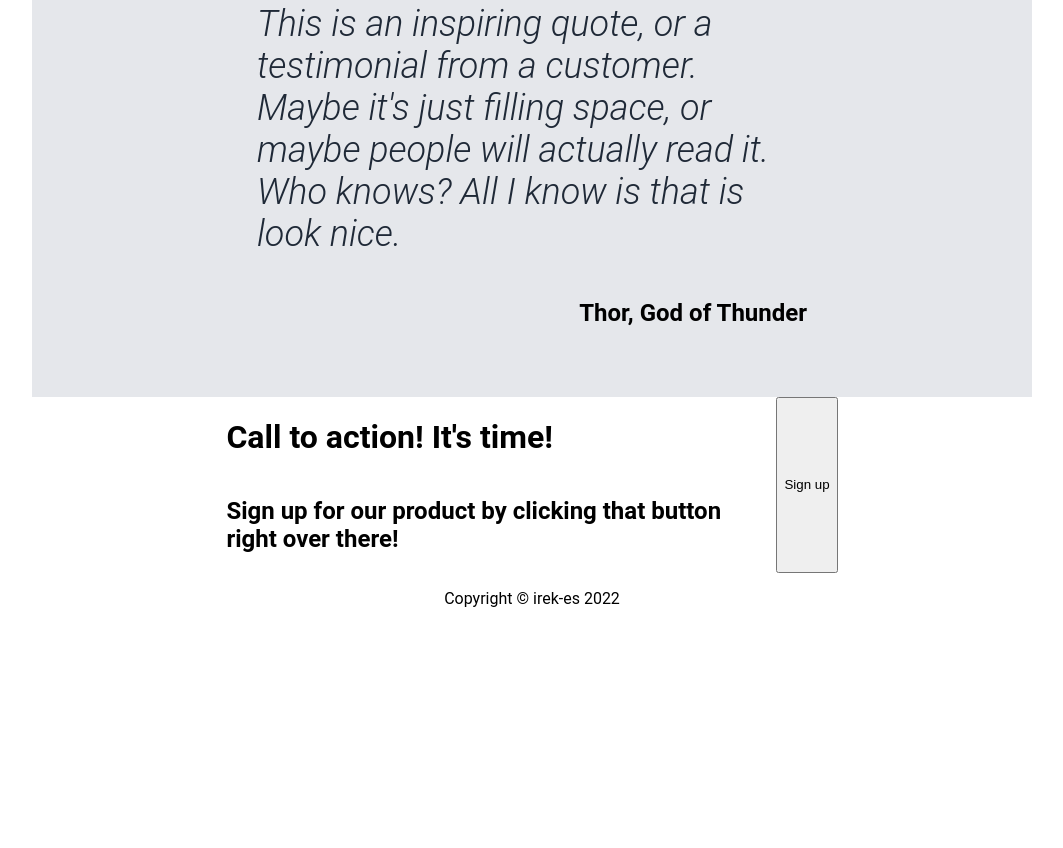
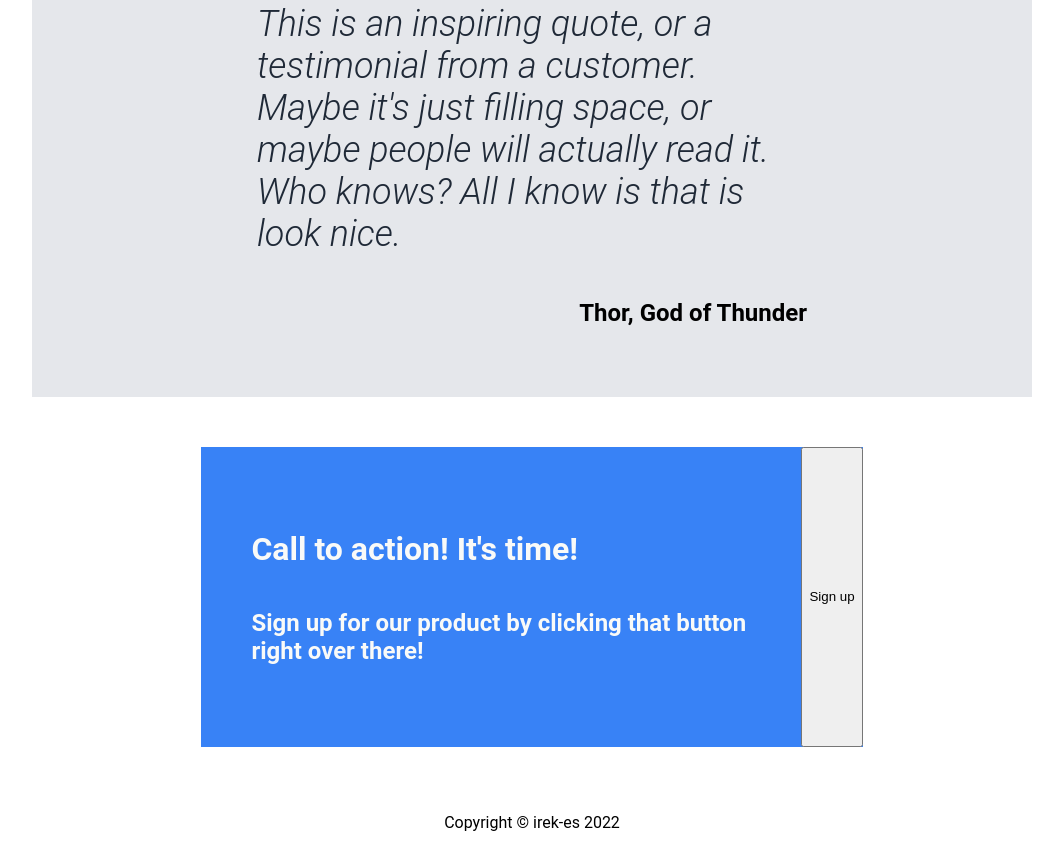
Before and after one commit to irek-es/landing-page, a plain HTML site: page index.html in a window 1280 px wide. Shown: the part 876-1724 px from the top of the page, without its empty margins (108-1171 px from the left). Before the commit the page ends 1500 px from the top, so only its background shows below. Drawn offline with Linux system fonts and the light colour scheme.

Commit message:
Style added to box4

```diff
--- a/style.css
+++ b/style.css
@@ -131,15 +131,22 @@ body {
 
 #box4 {
     display: flex;
+    height: 400px;
+    align-items: center;
 }
 
 .content4 {
     display: flex;
+    background-color: #3882f6;
+    color: #f9faf8;
+    height: 300px;
 }
 
 .content4 .sign-up {
     display: flex;
     flex-direction: column;
+    justify-content: center;
+    padding-left: 50px;
 }
 
 .sign-up-button {
@@ -151,5 +158,6 @@ body {
 
 .sign-up-button button {
     width: 100px;
-    height: 20px;
+    color: #f9faf8;
+    background-color: #3882f6;
 }
```
